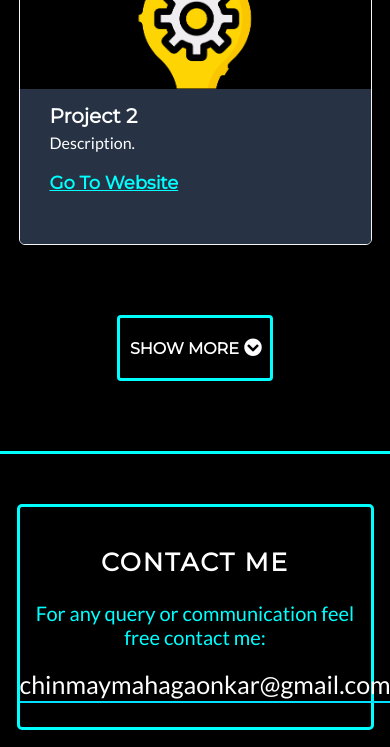
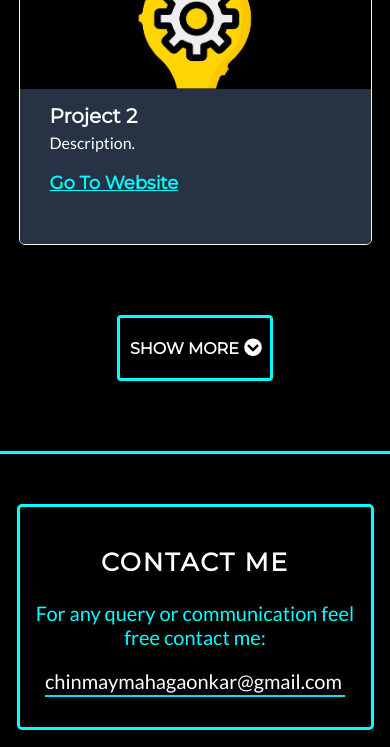
Before and after one commit to walterwhite04/portfolio, a plain HTML site: page index.html in a window 390 px wide. Shown: the part 1629-2376 px from the top of the page. Drawn offline with nearby package versions, Linux system fonts and the light colour scheme.

Commit message:
Update styleSheet.css

```diff
--- a/css/styleSheet.css
+++ b/css/styleSheet.css
@@ -667,7 +667,17 @@ footer {
     font-size: 20px;
 
   }
+  .contact .contact-div .email {
+    color: #ffffff;
+    text-align: center;
+    padding-bottom: 2px;
+    padding-top: 10px;
+    border-bottom: 2px solid #00e1ff;
+    width: 200px;
+    margin: 0 auto;
+    font-size: 20px;
 
+}
 
 }
 
```
